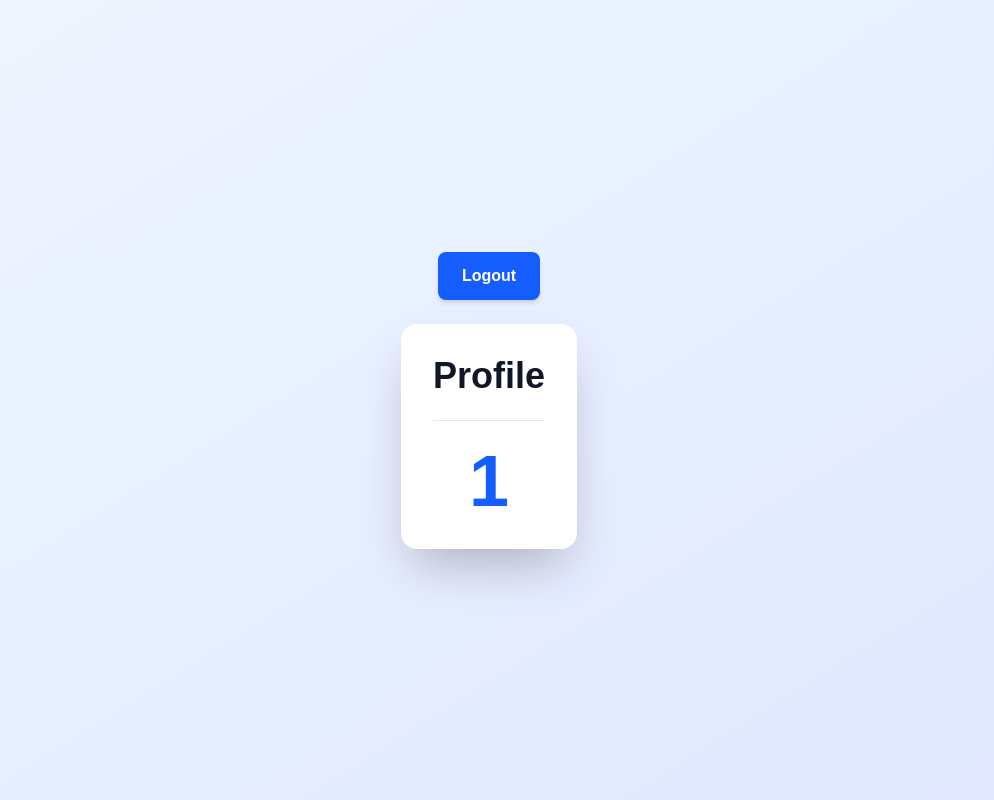
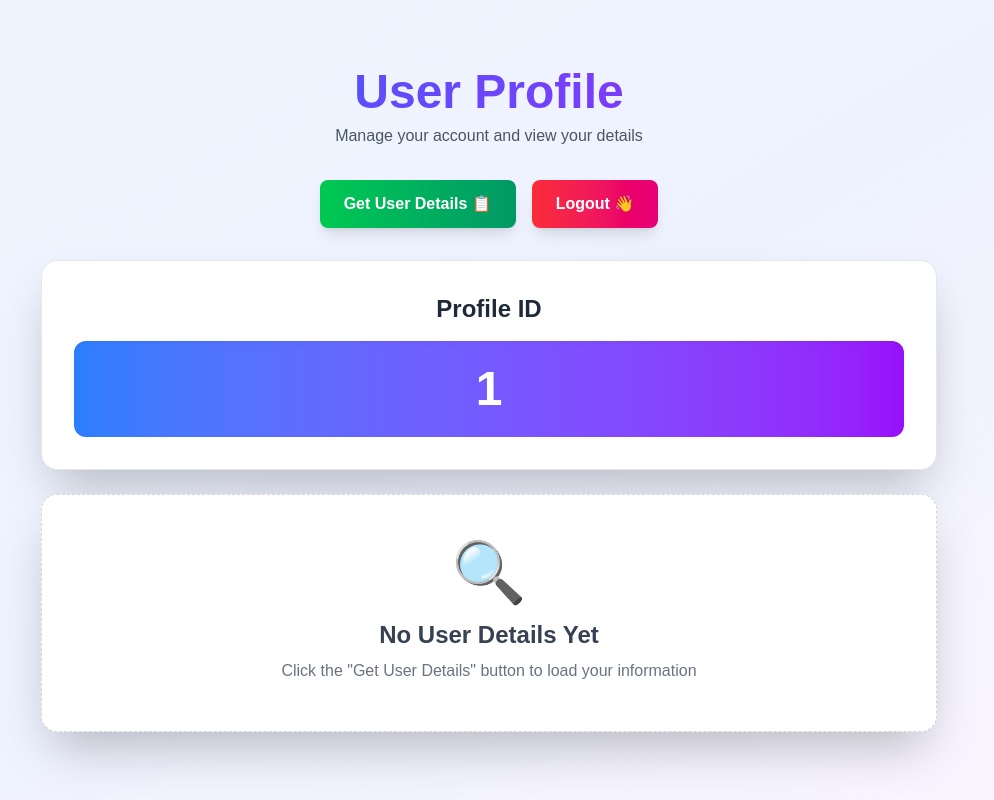
Before and after one commit to Debanjan110d/auth-nextjs, a Next.js app: page /profile/1 in a window 1280 px wide. Shown: the whole page, without its empty margins (151-1145 px from the left). Built offline with nearby package versions, Linux system fonts and the light colour scheme.

Commit message:
feat: enhance user profile page with detailed user information and loading states

```diff
--- a/src/app/profile/[id]/page.tsx
+++ b/src/app/profile/[id]/page.tsx
@@ -9,10 +9,68 @@ import toast from "react-hot-toast";
 // In Next.js 15, params is a Promise in both server and client components
 // In client components, we use use() to unwrap the Promise
 
-export default function UserProfile({params}: {params: Promise<{id: string}>}) {
+interface UserData {
+    _id: string;
+    username: string;
+    email: string;
+    isVerified: boolean;
+    isAdmin: boolean;
+}
+
+export default function UserProfile({params}: {params: Promise<{id: string}>}) {// If we want we can ignore this way and just get the id form the /api/users/me endpoint as well
     const router = useRouter();
     const [isLoading, setIsLoading] = useState(false);
+    const [userData, setUserData] = useState<UserData | null>(null);
+    const [isFetchingUser, setIsFetchingUser] = useState(false);
     const { id } = use(params); // Use use() to unwrap the Promise
+
+    // Get user details method
+    const getUserDetails = async () => {
+        try {
+            setIsFetchingUser(true);
+            const loadingToast = toast.loading("Fetching user details...");
+
+            const response = await axios.get("/api/users/me");
+
+            toast.dismiss(loadingToast);
+
+            if (response.data.data) {
+                setUserData(response.data.data);
+                toast.success("User details loaded! 🎉", {
+                    duration: 2000,
+                    style: {
+                        background: '#10b981',
+                        color: '#fff',
+                        fontWeight: 'bold',
+                    },
+                });
+            }
+        } catch (error: unknown) {
+            console.error("Failed to fetch user details:", error);
+
+            if (axios.isAxiosError(error)) {
+                toast.error(error.response?.data?.error || "Failed to fetch user details!", {
+                    duration: 4000,
+                    style: {
+                        background: '#ef4444',
+                        color: '#fff',
+                        fontWeight: 'bold',
+                    },
+                });
+            } else {
+                toast.error("An unexpected error occurred! 😕", {
+                    duration: 4000,
+                    style: {
+                        background: '#ef4444',
+                        color: '#fff',
+                        fontWeight: 'bold',
+                    },
+                });
+            }
+        } finally {
+            setIsFetchingUser(false);
+        }
+    }
 
     //LogOut Method
     const logout = async () => {
@@ -76,18 +134,124 @@ export default function UserProfile({params}: {params: Promise<{id: string}>}) {
     }
 
     return (
-        <div className="min-h-screen flex flex-col justify-center items-center bg-linear-to-br from-blue-50 to-indigo-100 dark:from-gray-900 dark:to-gray-800 px-4">
-            <button
-            onClick={logout}
-            disabled={isLoading}
-            className="mb-6 px-6 py-3 bg-blue-600 hover:bg-blue-700 dark:bg-blue-500 dark:hover:bg-blue-600 text-white font-semibold rounded-lg shadow-md hover:shadow-lg transition-all duration-200 ease-in-out disabled:opacity-50 disabled:cursor-not-allowed">
-                {isLoading ? "Logging out..." : "Logout"}
-            </button>
-            <div className="bg-white dark:bg-gray-800 rounded-2xl shadow-2xl p-8 space-y-6 text-center">
-                <h1 className="text-4xl font-bold text-gray-900 dark:text-white">Profile</h1>
-                <hr className="border-gray-200 dark:border-gray-700" />
-                <p className="text-7xl font-semibold text-blue-600 dark:text-blue-400">{id}</p>
+        <div className="min-h-screen flex flex-col justify-center items-center bg-gradient-to-br from-blue-50 via-indigo-50 to-purple-50 dark:from-gray-900 dark:via-gray-800 dark:to-gray-900 px-4 py-8">
+            {/* Header Section */}
+            <div className="w-full max-w-4xl mb-8">
+                <h1 className="text-5xl font-bold text-center bg-gradient-to-r from-blue-600 to-purple-600 dark:from-blue-400 dark:to-purple-400 bg-clip-text text-transparent mb-2">
+                    User Profile
+                </h1>
+                <p className="text-center text-gray-600 dark:text-gray-400">
+                    Manage your account and view your details
+                </p>
             </div>
+
+            {/* Action Buttons */}
+            <div className="flex gap-4 mb-8 flex-wrap justify-center">
+                <button
+                    onClick={getUserDetails}
+                    disabled={isFetchingUser}
+                    className="px-6 py-3 bg-gradient-to-r from-green-500 to-emerald-600 hover:from-green-600 hover:to-emerald-700 dark:from-green-600 dark:to-emerald-700 dark:hover:from-green-700 dark:hover:to-emerald-800 text-white font-semibold rounded-lg shadow-lg hover:shadow-xl transition-all duration-200 ease-in-out disabled:opacity-50 disabled:cursor-not-allowed transform hover:scale-105">
+                    {isFetchingUser ? "Loading..." : "Get User Details 📋"}
+                </button>
+
+                <button
+                    onClick={logout}
+                    disabled={isLoading}
+                    className="px-6 py-3 bg-gradient-to-r from-red-500 to-pink-600 hover:from-red-600 hover:to-pink-700 dark:from-red-600 dark:to-pink-700 dark:hover:from-red-700 dark:hover:to-pink-800 text-white font-semibold rounded-lg shadow-lg hover:shadow-xl transition-all duration-200 ease-in-out disabled:opacity-50 disabled:cursor-not-allowed transform hover:scale-105">
+                    {isLoading ? "Logging out..." : "Logout 👋"}
+                </button>
+            </div>
+
+            {/* Profile ID Card */}
+            <div className="bg-white dark:bg-gray-800 rounded-2xl shadow-2xl p-8 mb-6 w-full max-w-4xl border border-gray-200 dark:border-gray-700">
+                <div className="text-center">
+                    <h2 className="text-2xl font-bold text-gray-800 dark:text-gray-200 mb-4">Profile ID</h2>
+                    <div className="bg-gradient-to-r from-blue-500 to-purple-600 rounded-xl p-6 shadow-inner">
+                        <p className="text-4xl md:text-5xl font-bold text-white break-all">{id}</p>
+                    </div>
+                </div>
+            </div>
+
+            {/* User Details Card */}
+            {userData && (
+                <div className="bg-white dark:bg-gray-800 rounded-2xl shadow-2xl p-8 w-full max-w-4xl border border-gray-200 dark:border-gray-700 animate-fade-in">
+                    <h2 className="text-3xl font-bold text-gray-800 dark:text-gray-200 mb-6 text-center">
+                        User Details
+                    </h2>
+
+                    <div className="grid grid-cols-1 md:grid-cols-2 gap-6">
+                        {/* Username */}
+                        <div className="bg-gradient-to-br from-blue-50 to-blue-100 dark:from-gray-700 dark:to-gray-600 rounded-xl p-6 shadow-md transform transition-all hover:scale-105">
+                            <div className="flex items-center gap-3 mb-2">
+                                <span className="text-3xl">👤</span>
+                                <h3 className="text-lg font-semibold text-gray-700 dark:text-gray-200">Username</h3>
+                            </div>
+                            <p className="text-2xl font-bold text-blue-600 dark:text-blue-400 break-all">
+                                {userData.username}
+                            </p>
+                        </div>
+
+                        {/* Email */}
+                        <div className="bg-gradient-to-br from-purple-50 to-purple-100 dark:from-gray-700 dark:to-gray-600 rounded-xl p-6 shadow-md transform transition-all hover:scale-105">
+                            <div className="flex items-center gap-3 mb-2">
+                                <span className="text-3xl">📧</span>
+                                <h3 className="text-lg font-semibold text-gray-700 dark:text-gray-200">Email</h3>
+                            </div>
+                            <p className="text-xl font-bold text-purple-600 dark:text-purple-400 break-all">
+                                {userData.email}
+                            </p>
+                        </div>
+
+                        {/* Verification Status */}
+                        <div className="bg-gradient-to-br from-green-50 to-green-100 dark:from-gray-700 dark:to-gray-600 rounded-xl p-6 shadow-md transform transition-all hover:scale-105">
+                            <div className="flex items-center gap-3 mb-2">
+                                <span className="text-3xl">{userData.isVerified ? '✅' : '❌'}</span>
+                                <h3 className="text-lg font-semibold text-gray-700 dark:text-gray-200">Verification Status</h3>
+                            </div>
+                            <p className={`text-2xl font-bold ${userData.isVerified ? 'text-green-600 dark:text-green-400' : 'text-red-600 dark:text-red-400'}`}>
+                                {userData.isVerified ? 'Verified' : 'Not Verified'}
+                            </p>
+                        </div>
+
+                        {/* Admin Status */}
+                        <div className="bg-gradient-to-br from-orange-50 to-orange-100 dark:from-gray-700 dark:to-gray-600 rounded-xl p-6 shadow-md transform transition-all hover:scale-105">
+                            <div className="flex items-center gap-3 mb-2">
+                                <span className="text-3xl">{userData.isAdmin ? '👑' : '👨‍💼'}</span>
+                                <h3 className="text-lg font-semibold text-gray-700 dark:text-gray-200">Account Type</h3>
+                            </div>
+                            <p className={`text-2xl font-bold ${userData.isAdmin ? 'text-orange-600 dark:text-orange-400' : 'text-gray-600 dark:text-gray-400'}`}>
+                                {userData.isAdmin ? 'Admin' : 'Regular User'}
+                            </p>
+                        </div>
+                    </div>
+
+                    {/* User ID */}
+                    <div className="mt-6 bg-gradient-to-br from-gray-50 to-gray-100 dark:from-gray-700 dark:to-gray-600 rounded-xl p-6 shadow-md">
+                        <div className="flex items-center gap-3 mb-2">
+                            <span className="text-3xl">🆔</span>
+                            <h3 className="text-lg font-semibold text-gray-700 dark:text-gray-200">User ID</h3>
+                        </div>
+                        <p className="text-lg font-mono text-gray-600 dark:text-gray-400 break-all">
+                            {userData._id}
+                        </p>
+                    </div>
+                </div>
+            )}
+
+            {/* Empty State */}
+            {!userData && !isFetchingUser && (
+                <div className="bg-white dark:bg-gray-800 rounded-2xl shadow-2xl p-12 w-full max-w-4xl border border-dashed border-gray-300 dark:border-gray-600">
+                    <div className="text-center">
+                        <span className="text-6xl mb-4 block">🔍</span>
+                        <h3 className="text-2xl font-semibold text-gray-700 dark:text-gray-300 mb-2">
+                            No User Details Yet
+                        </h3>
+                        <p className="text-gray-500 dark:text-gray-400">
+                            Click the &quot;Get User Details&quot; button to load your information
+                        </p>
+                    </div>
+                </div>
+            )}
         </div>
     );
 }
```
